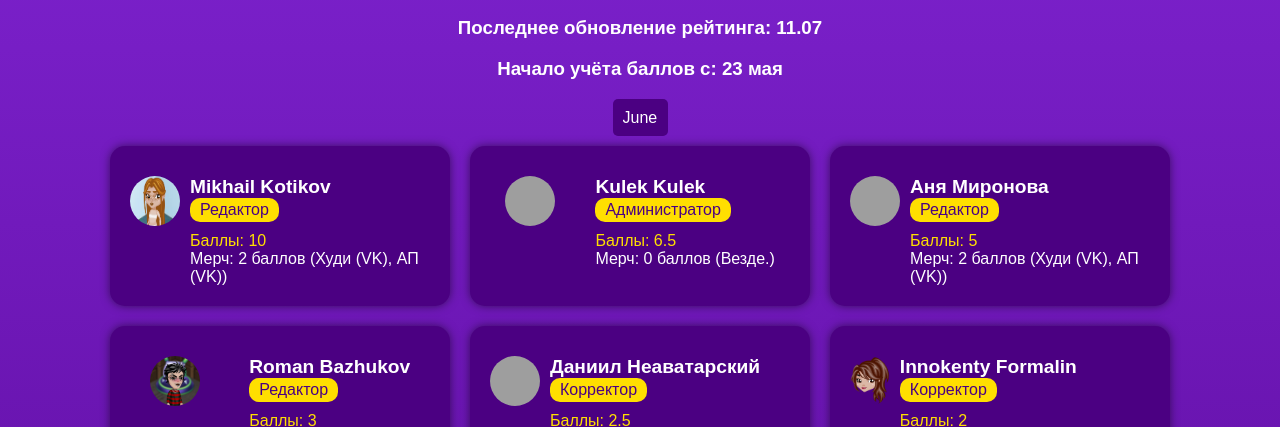
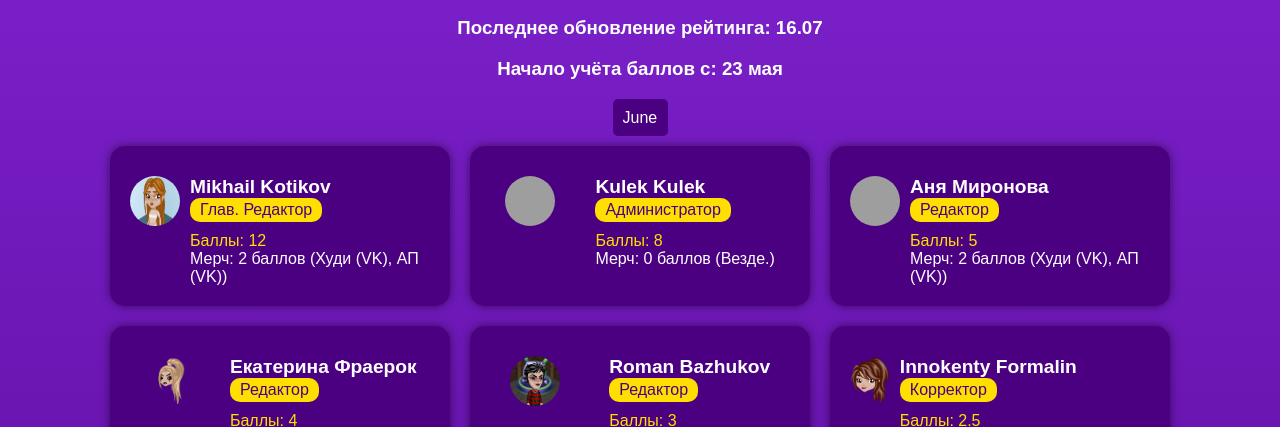
Before and after one commit to grom3333333333333333/rat, a plain HTML site: page osn.html in a window 1280 px wide. Shown: the part 512-939 px from the top of the page. Drawn offline with Linux system fonts and the light colour scheme; grey boxes are pictures that could not be loaded.

Commit message:
Add files via upload

```diff
--- a/osn.html
+++ b/osn.html
@@ -24,7 +24,7 @@
     </div>
     <main>
         <h1>Рейтинг сотрудников GROMNEWS</h1>
-        <h3>Последнее обновление рейтинга: 11.07</h3>
+        <h3>Последнее обновление рейтинга: 16.07</h3>
         <h3>Начало учёта баллов с: 23 мая</h3>
         <select id="month-selector">
             <!-- Добавьте другие месяцы по необходимости -->
--- a/script.js
+++ b/script.js
@@ -10,13 +10,13 @@ document.addEventListener('DOMContentLoaded', function () {
         ],
         'July': [
 			{ name: 'Илья Райский', avatar: 'img/илья.png', role: 'Король', tasks: { posts: 0, articles: 0, design: 0, events: 0, deadlines: 0, correction: 0, discussion: 0  }, merch: { points: 0, networks: ['Везде.'] } },
-			{ name: 'Kulek Kulek', avatar: 'img/z.png', role: 'Администратор', tasks: { posts: 	4, articles: 0, design: 1, events: 0, deadlines: 0, correction: 1, discussion: 0  }, merch: { points: 0, networks: ['Везде.'] } },
+			{ name: 'Kulek Kulek', avatar: 'img/z.png', role: 'Администратор', tasks: { posts: 	5, articles: 0, design: 1, events: 0, deadlines: 0, correction: 2, discussion: 0  }, merch: { points: 0, networks: ['Везде.'] } },
 		    { name: 'Аня Миронова', avatar: 'img/аням.png', role: 'Редактор', tasks: { posts: 2, articles: 1, design: 0, events: 0, deadlines: 0, correction: 0, discussion: 0  }, merch: { points: 2, networks: ['Худи (VK)', 'АП (VK)'] } },
-            { name: 'Innokenty Formalin', avatar: 'img/кеша.png', role: 'Корректор', tasks: { posts: 0, articles: 0, design: 0, events: 0, deadlines: 0, correction: 4, discussion: 0  }, merch: { points: 3, networks: ['Худи (VK)', 'АП (VK)', 'Худи (ОК)'] } },
+            { name: 'Innokenty Formalin', avatar: 'img/кеша.png', role: 'Корректор', tasks: { posts: 0, articles: 0, design: 0, events: 0, deadlines: 0, correction: 5, discussion: 0  }, merch: { points: 3, networks: ['Худи (VK)', 'АП (VK)', 'Худи (ОК)'] } },
             { name: 'Даниил Неаватарский', avatar: 'img/даняа.png', role: 'Корректор', tasks: { posts: 2, articles: 0, design: 0, events: 0, deadlines: 0, correction: 1, discussion: 0  }, merch: { points: 2, networks: ['Худи (VK)', 'АП (VK)'] } },
             { name: 'София Кошиль', avatar: 'img/соф.png', role: 'Редактор', tasks: { posts: 0, articles: 0, design: 0, events: 0, deadlines: 0, correction: 0, discussion: 0  }, merch: { points: 2, networks: ['Худи (VK)', 'АП (VK)'] } },
-            { name: 'Mikhail Kotikov', avatar: 'img/миша.png', role: 'Редактор', tasks: { posts: 10, articles: 0, design: 0, events: 0, deadlines: 0, correction: 0, discussion: 0  }, merch: { points: 2, networks: ['Худи (VK)', 'АП (VK)'] } },
-			{ name: 'Екатерина Фраерок', avatar: 'img/катя.png', role: 'Редактор', tasks: { posts: 0, articles: 0, design: 0, events: 0, deadlines: 0, correction: 0, discussion: 0  }, merch: { points: 0, networks: ['Нет'] } },
+            { name: 'Mikhail Kotikov', avatar: 'img/миша.png', role: 'Глав. Редактор', tasks: { posts: 10, articles: 0, design: 1, events: 0, deadlines: 0, correction: 0, discussion: 0  }, merch: { points: 2, networks: ['Худи (VK)', 'АП (VK)'] } },
+			{ name: 'Екатерина Фраерок', avatar: 'img/катя.png', role: 'Редактор', tasks: { posts: 0, articles: 1, design: 0, events: 0, deadlines: 1, correction: 0, discussion: 0  }, merch: { points: 0, networks: ['Нет'] } },
 			{ name: 'Оля Шокорева', avatar: 'img/оля.png', role: 'Редактор', tasks: { posts: 2, articles: 0, design: 0, events: 0, deadlines: 0, correction: 0, discussion: 0  }, merch: { points: 0, networks: ['Нет'] } },
 			{ name: 'Roman Bazhukov', avatar: 'img/рома.png', role: 'Редактор', tasks: { posts: 0, articles: 1, design: 0, events: 0, deadlines: 0, correction: 0, discussion: 0 }, merch: { points: 0, networks: ['Нет'] } }
 		]
```
